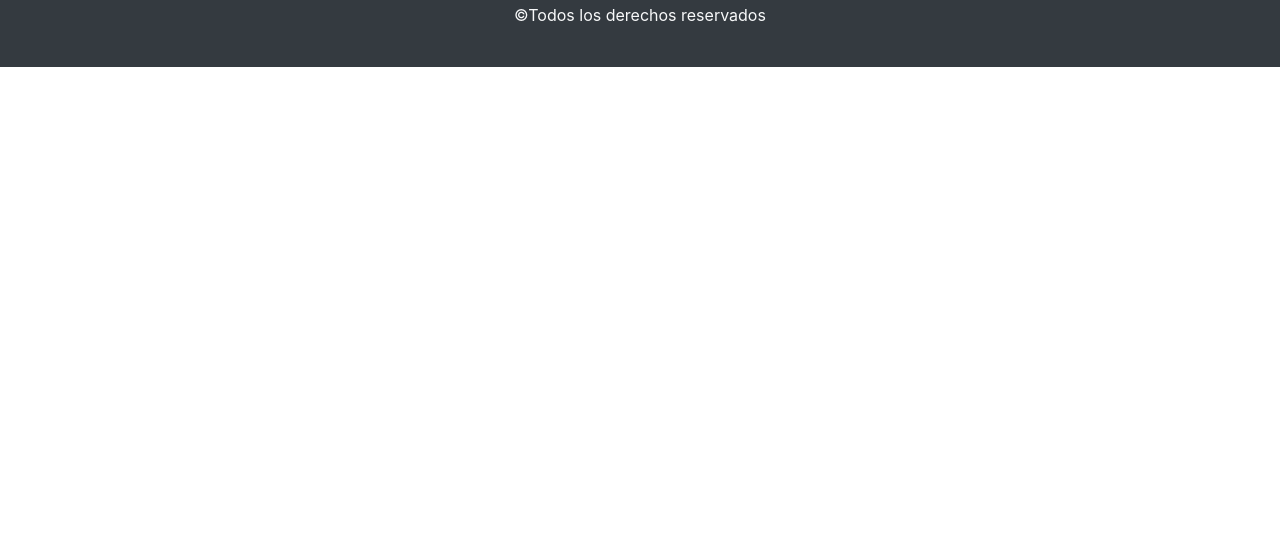
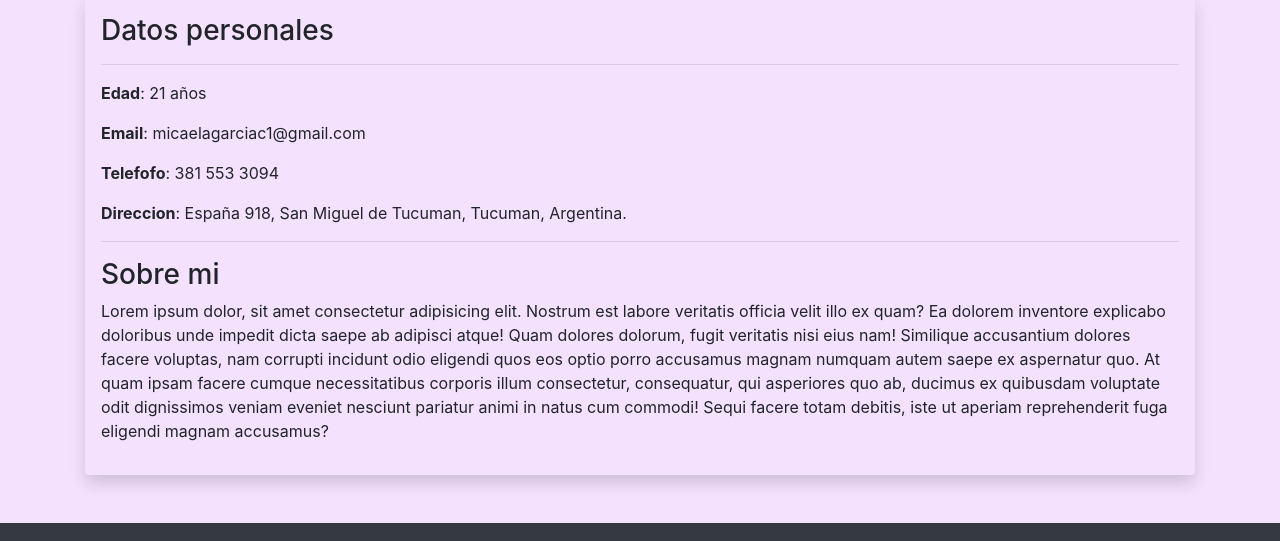
Before and after one commit to micaelacardenas/micaelacardenas.github.io, a plain HTML site: page index.html in a window 1280 px wide. Shown: the part 420-961 px from the top of the page. Before the commit the page ends 800 px from the top, so only its background shows below. Drawn offline with nearby package versions, Linux system fonts and the light colour scheme.

Commit message:
se agrego la seccion de datos personales, info basica

```diff
--- a/css/style.css
+++ b/css/style.css
@@ -14,3 +14,9 @@ i{
 i:hover{
     opacity: 80%;
 }
+body{
+    background-color: #F4E1FE;
+}
+.bg-article{
+    background-color:#F4E1FE ;
+}
--- a/index.html
+++ b/index.html
@@ -58,6 +58,22 @@
 
         </div>
     </section>
+    <section class="container">
+        <h2 class="display-4 text-center my-4" id="informacion-basica">Informacion basica</h2>
+
+        <article class="bg-article shadow p-3 mb-5 rounded">
+            <h3>Datos personales</h3>
+            <hr>
+            <p><strong> Edad</strong>: 21 años</p>
+            <p><strong>Email</strong>: micaelagarciac1@gmail.com</p>
+            <p><strong>Telefofo</strong>: 381 553 3094</p>
+            <p><strong>Direccion</strong>: España 918, San Miguel de Tucuman, Tucuman, Argentina.</p>
+            <hr>
+            <h3>Sobre mi</h3>
+            <p>Lorem ipsum dolor, sit amet consectetur adipisicing elit. Nostrum est labore veritatis officia velit illo ex quam? Ea dolorem inventore explicabo doloribus unde impedit dicta saepe ab adipisci atque! Quam dolores dolorum, fugit veritatis nisi eius nam! Similique accusantium dolores facere voluptas, nam corrupti incidunt odio eligendi quos eos optio porro accusamus magnam numquam autem saepe ex aspernatur quo. At quam ipsam facere cumque necessitatibus corporis illum consectetur, consequatur, qui asperiores quo ab, ducimus ex quibusdam voluptate odit dignissimos veniam eveniet nesciunt pariatur animi in natus cum commodi! Sequi facere totam debitis, iste ut aperiam reprehenderit fuga eligendi magnam accusamus?</p>
+        </article>
+
+    </section>
 
     <footer class="bg-dark text-light py-4">
         <div class="container text-center">
```
